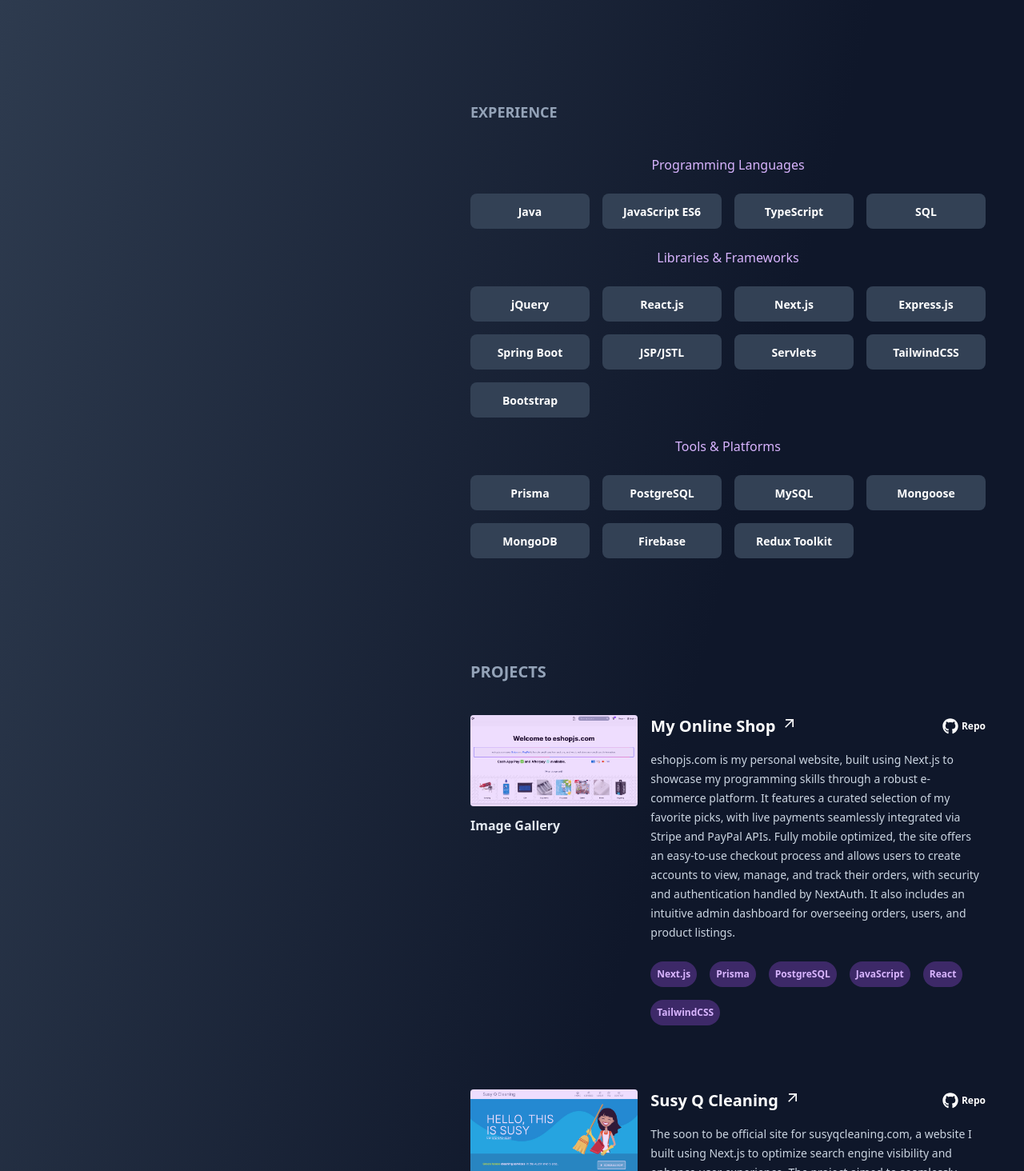
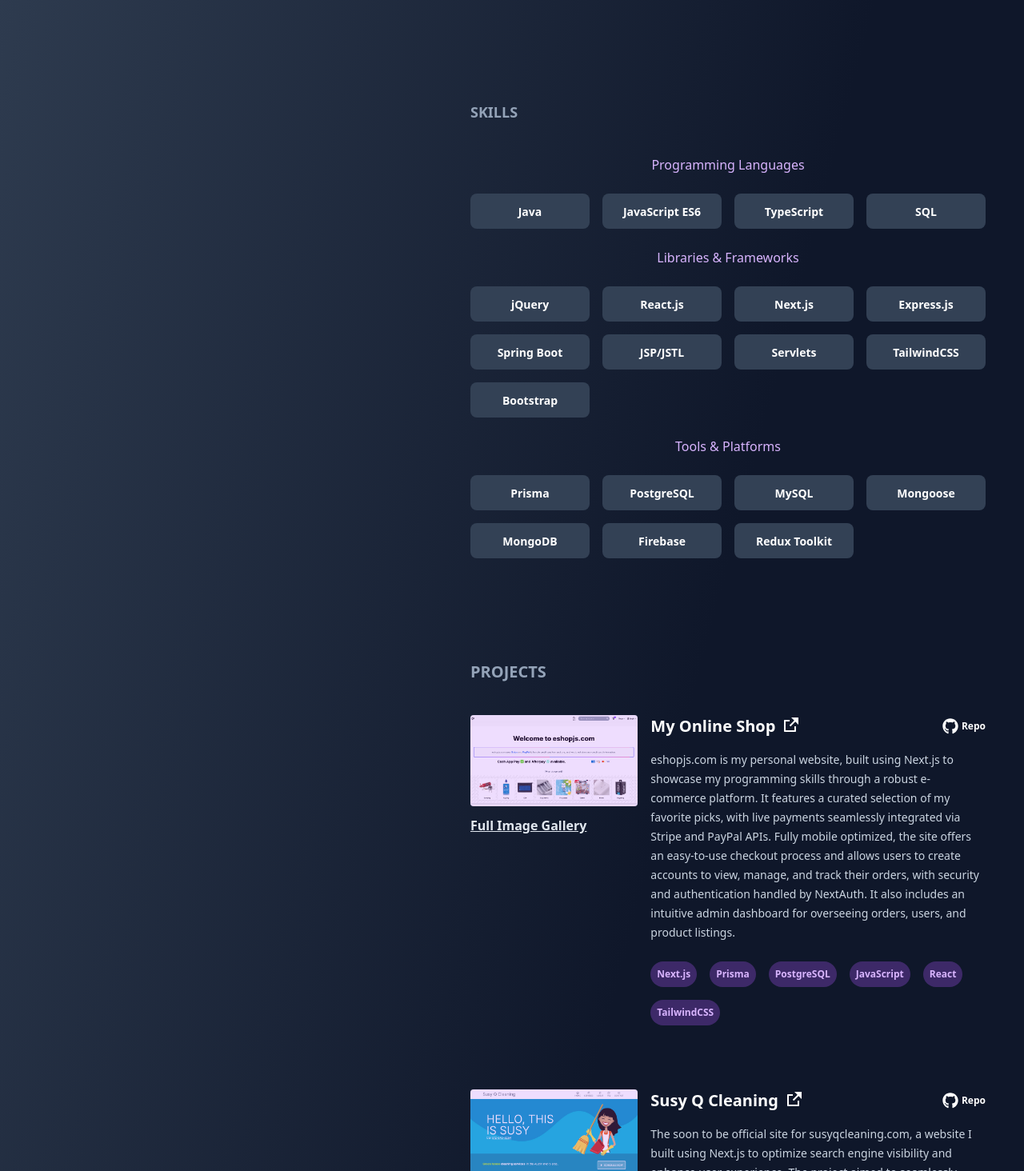
Before and after one commit to oscar-ct/portfolio-v2, a Next.js app: page / in a window 1280 px wide. Shown: the part 706-2170 px from the top of the page at 80% size. Built offline with nearby package versions, Linux system fonts and the light colour scheme.

Commit message:
feat: update titles

```diff
--- a/app/components/Project.tsx
+++ b/app/components/Project.tsx
@@ -1,8 +1,8 @@
 import Image from "next/image";
 import { ProjectType } from "@/app/assets/projectsList";
 import {FaGithub} from "react-icons/fa";
-import {MdArrowOutward} from "react-icons/md";
 import ModalLink from "@/app/components/ModalLink";
+import { RiExternalLinkFill } from "react-icons/ri";
 
 interface Props {
     project: ProjectType;
@@ -24,8 +24,8 @@ const Project = ({project} : Props) => {
                             />
                             <div className={"absolute max-w-72 md:w-full h-full top-0 rounded bg-purple-500 opacity-20 hover:opacity-0 hover:transition-all hover:duration-500 hover:transform"}/>
                         </div>
-                        <div className={"mt-3 font-semibold cursor-pointer text-slate-200 hover:text-purple-500 hover:transition-all hover:duration-300"}>
-                            Image Gallery
+                        <div className={"underline mt-3 font-semibold cursor-pointer text-slate-200 hover:text-purple-500 hover:transition-all hover:duration-300"}>
+                            Full Image Gallery
                         </div>
                     </ModalLink>
                 </div>
@@ -42,7 +42,9 @@ const Project = ({project} : Props) => {
                                             <div className={"text-xl font-semibold"}>
                                                 {project.title}
                                             </div>
-                                            <MdArrowOutward size={20}/>
+                                            {/*<MdArrowOutward size={20}/>*/}
+                                            <RiExternalLinkFill size={24}/>
+
                                         </a>
                                     ) : (
                                         <div className={"text-xl text-white font-semibold"}>
--- a/app/components/WhatIKnow.tsx
+++ b/app/components/WhatIKnow.tsx
@@ -23,7 +23,7 @@ const WhatIKnow = () => {
     return (
         <section id={"what-i-know"} className={"flex flex-col gap-10"}>
             <h1 className={"uppercase text-lg font-bold text-slate-400"}>
-                Experience
+                Skills
             </h1>
             <div className={"flex flex-col gap-6"}>
                 <h2 className={"text-center text-purple-300"}>
```
